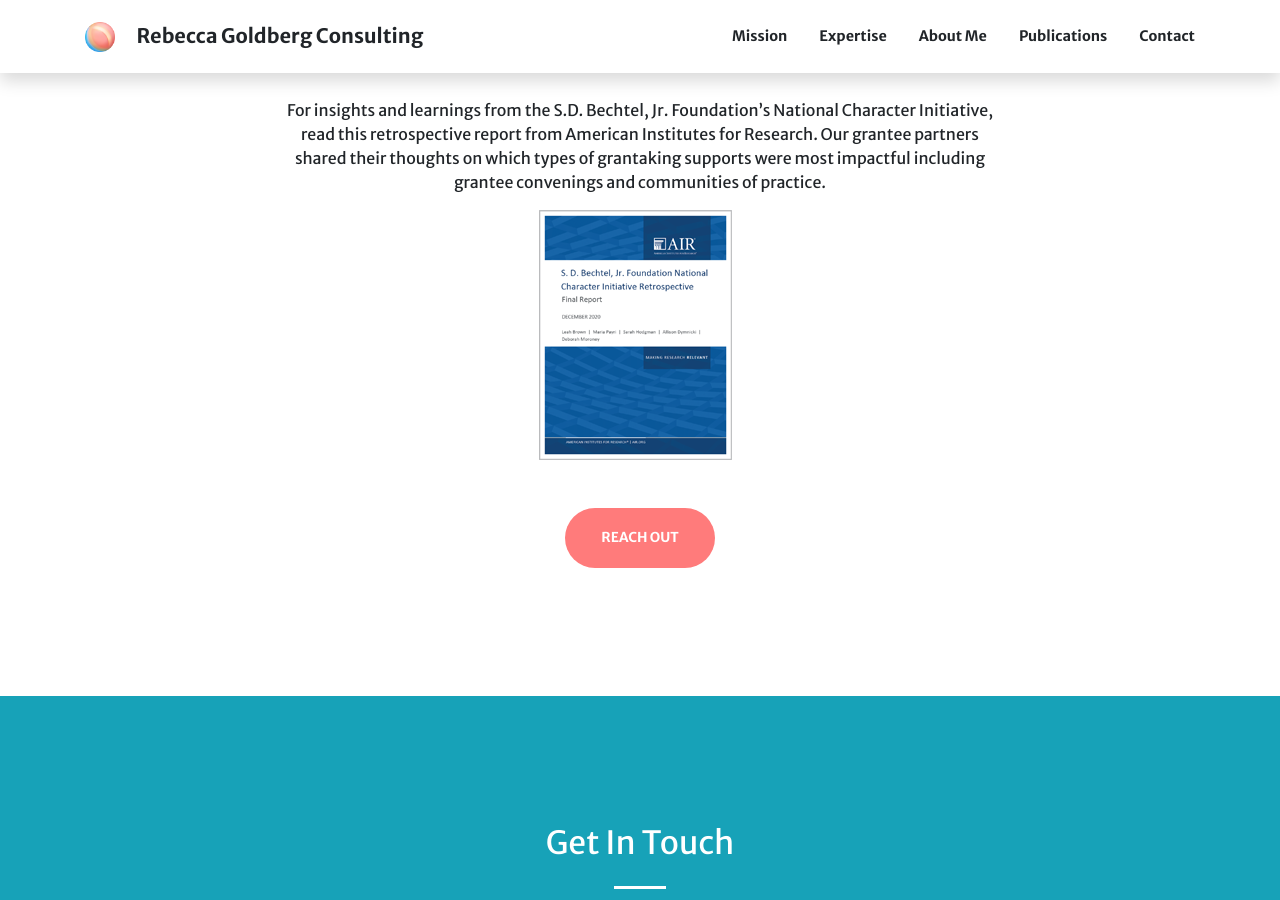
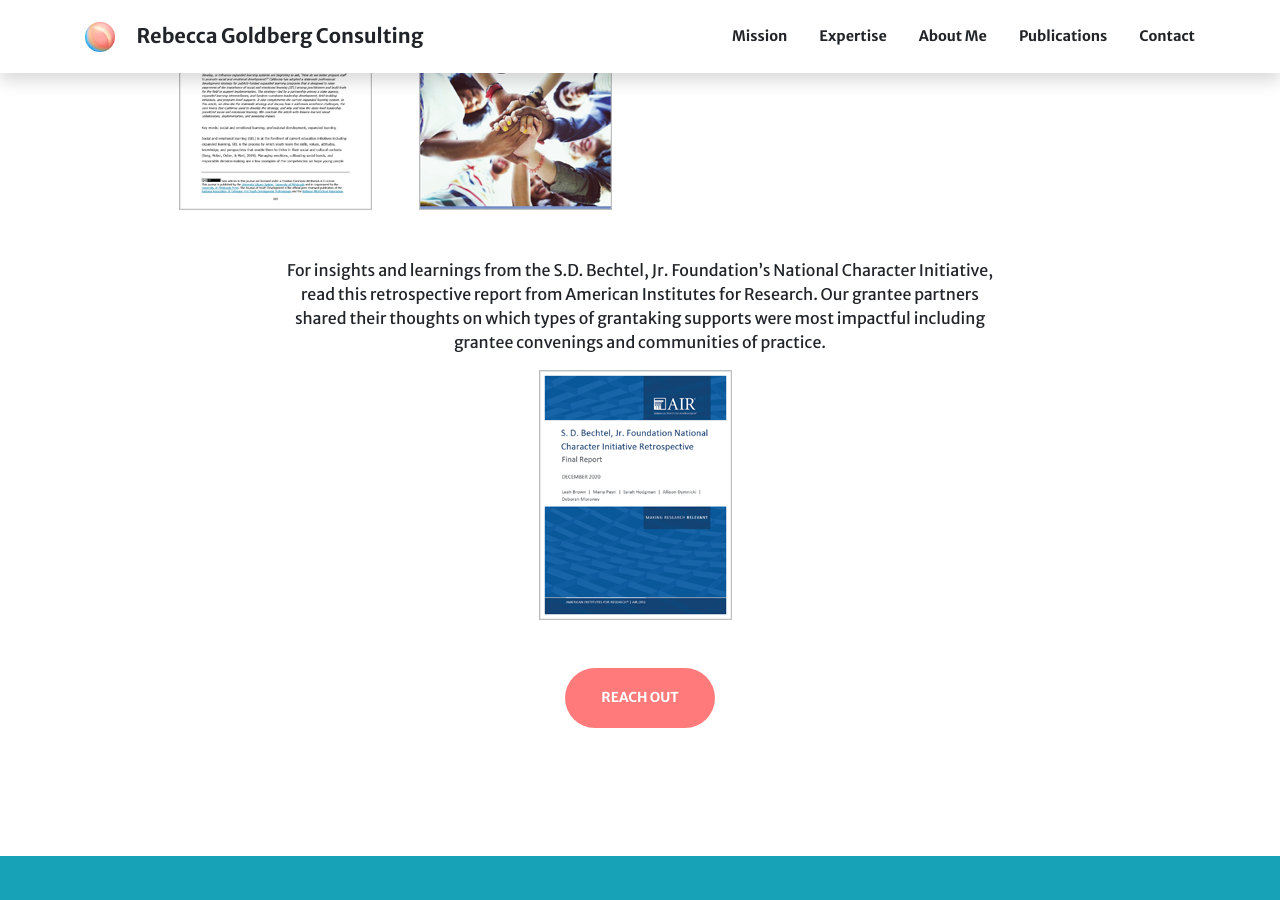
Before and after one commit to rebeccagoldberg/rebeccagoldberg.github.io, a Jekyll site: the page built from index.md, in a window 1280 px wide and 900 px high, scrolled down 4289 px. Built offline with Jekyll 4.4.1, drawn with Linux system fonts in a browser that asks for light colours.

Commit message:
Update index.md
Added three groups

```diff
--- a/index.md
+++ b/index.md
@@ -120,6 +120,10 @@
             text: Read an interview with two senior program officers about the importance of supporting the youth development workforce
             icon: Interview.png
             url: 'http://jyd.pitt.edu/ojs/jyd/article/view/2020-15-1-SIA-11'
+      - text:
+          For insights and learnings from the S.D. Bechtel, Jr. Foundation's National Character Initiative, read this retrospective report from American Institutes for Research. Our grantee partners shared their thoughts on which types of grantaking supports were most impactful including grantee convenings and communities of practice.
+        width: 960px
+        projects:
           - title:
             text: Discover how a cross-sector, statewide collaboration is helping prepare youth-serving staff to promote social and emotional development.
             icon: RisingTide.png
```
